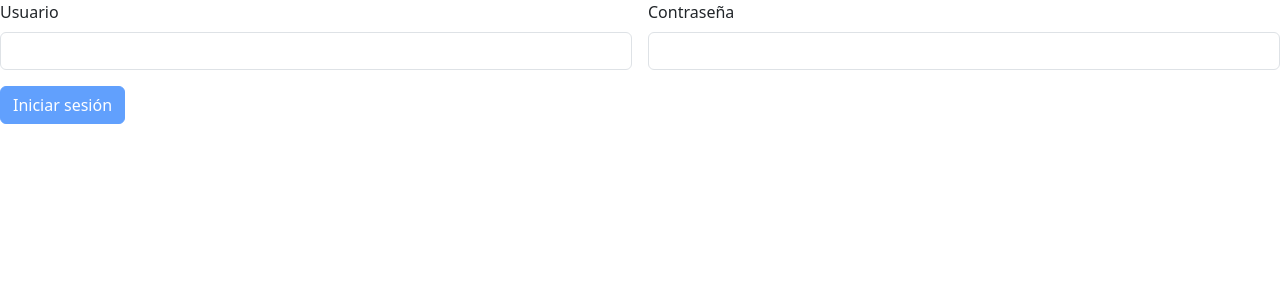
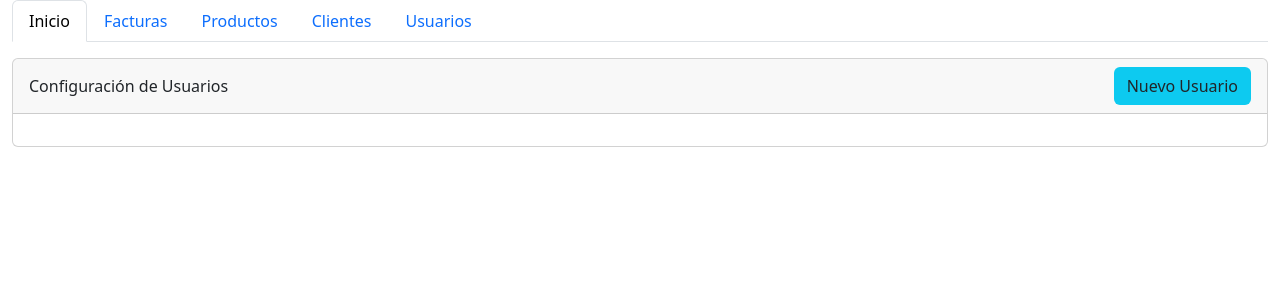
Before and after one commit to RonnyChamba/app-bg-test, an Angular app: page /usuarios in a window 1280 px wide. Before the commit this address led to /login. Shown: the top 300 px of the page. Built offline with nearby package versions, Linux system fonts and the light colour scheme.

Commit message:
feat: crear page usuarios

```diff
--- a/src/app/app-routing.module.ts
+++ b/src/app/app-routing.module.ts
@@ -3,11 +3,13 @@ import { RouterModule, Routes } from '@angular/router';
 import { LoginComponent } from './pages/login/login.component';
 import { HomeComponent } from './pages/home/home.component';
 import { ClientesComponent } from './pages/clientes/clientes.component';
+import { UsuariosComponent } from './pages/usuarios/usuarios.component';
 
 const routes: Routes = [
   { path: 'login', component: LoginComponent },
   { path: 'home', component: HomeComponent },
   { path: 'clientes', component: ClientesComponent },
+  { path: 'usuarios', component: UsuariosComponent },
   { path: '**', redirectTo: 'login' }
 ];
 
--- a/src/app/app.module.ts
+++ b/src/app/app.module.ts
@@ -12,6 +12,7 @@ import { ClientesComponent } from './pages/clientes/clientes.component';
 import { AuthInterceptor } from './interceptors/auth.interceptor';
 import { NgbModule } from '@ng-bootstrap/ng-bootstrap';
 import { RegistreformComponent } from './pages/clientes/components/registreform/registreform.component';
+import { UsuariosComponent } from './pages/usuarios/usuarios.component';
 
 @NgModule({
   declarations: [
@@ -21,6 +22,7 @@ import { RegistreformComponent } from './pages/clientes/components/registreform/
     NavbarComponent,
     ClientesComponent,
     RegistreformComponent,
+    UsuariosComponent,
   ],
   imports: [
     BrowserModule,
--- /dev/null
+++ b/src/app/pages/usuarios/usuarios.component.html
@@ -0,0 +1,14 @@
+<div class="container-fluid">
+    <app-navbar></app-navbar>
+    <div class="card mt-3">
+        <div class="card-header d-flex justify-content-between align-items-center">
+            <span>Configuraci&oacute;n de Usuarios</span>
+            <button class="btn bg-info">Nuevo Usuario</button>
+
+        </div>
+        <div class="card-body">
+
+
+        </div>
+    </div>
+</div>
--- a/src/app/shared/navbar/navbar.component.html
+++ b/src/app/shared/navbar/navbar.component.html
@@ -13,6 +13,6 @@
       <a class="nav-link" href="/clientes">Clientes</a>
     </li>
     <li class="nav-item">
-        <a class="nav-link" href="#">Usuarios</a>
+        <a class="nav-link" href="/usuarios">Usuarios</a>
     </li>
   </ul>
```
Also changed, not shown: src/app/pages/usuarios/usuarios.component.ts (added, +10 -0 lines), src/app/pages/usuarios/usuarios.component.css (added), 1 other file (tests, documents, lock files or other folders).
